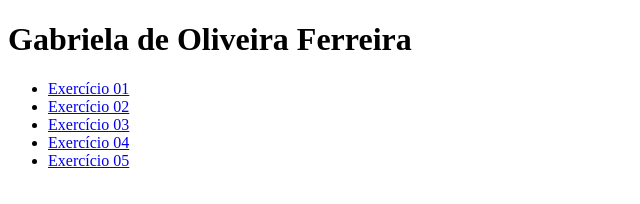
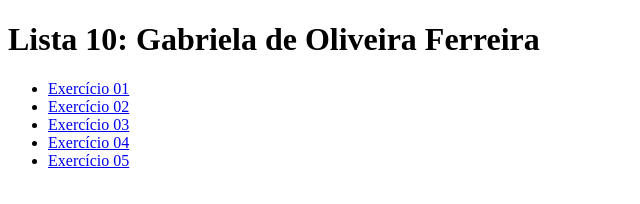
Before and after one commit to gabrieelaoliv/JS, a plain HTML site: page index.html in a window 1280 px wide. Shown: the whole page, without its empty margins (0-640 px from the left). Drawn offline with Linux system fonts and the light colour scheme.

Commit message:
Update index.html

```diff
--- a/index.html
+++ b/index.html
@@ -7,7 +7,7 @@
     <title>Exercícios</title>
 </head>
 <body>
-    <h1>Gabriela de Oliveira Ferreira</h1>
+    <h1>Lista 10: Gabriela de Oliveira Ferreira</h1>
     <ul>
         <li> <a href="exercicio01.html">Exercício 01</a></li>
         <li> <a href="exercicio02.html">Exercício 02</a></li>
```
